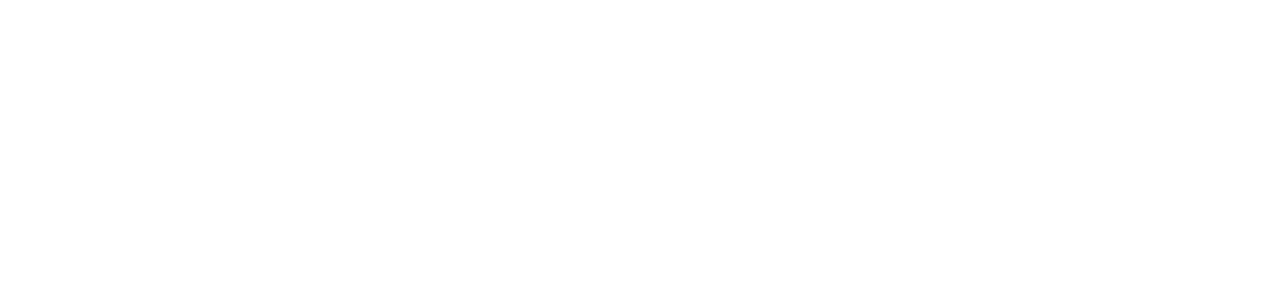
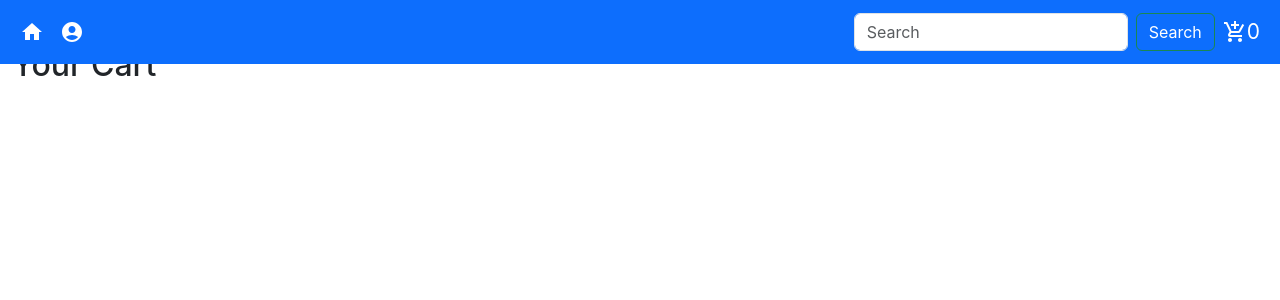
Before and after one commit to ksagar03/gamer-freak, a React (Create React App) app: page /cart in a window 1280 px wide. Before the commit this address had no page. Shown: the top 300 px of the page. Built offline with nearby package versions, Linux system fonts and the light colour scheme.

Commit message:
working on cart page to display user cart

```diff
--- a/src/App.js
+++ b/src/App.js
@@ -2,6 +2,7 @@
 import { Route, BrowserRouter as Router, Routes } from "react-router-dom";
 // import Carousel from "./components/Carousel";
 import Navbar from "./components/Navbar";
+import UserCart from "./components/UserCart";
 
 function App() {
   return (
@@ -16,6 +17,15 @@
             </div>
           }
         />
+        <Route
+          path="/cart"
+          element={
+            <div>
+              <Navbar />
+              <UserCart />
+            </div>
+          }
+        />
       </Routes>
     </Router>
   );
--- a/src/components/Navbar.jsx
+++ b/src/components/Navbar.jsx
@@ -25,8 +25,7 @@
             <ul className="navbar-nav mr-auto justify-content-end">
               <li className="nav-item active">
                 <IconButton>
-                  {" "}
-                  <HomeIcon sx={{ color: "white" }} />{" "}
+                  <HomeIcon sx={{ color: "white" }} />
                 </IconButton>
                 <IconButton
                   aria-label="Sign In or Sign Out"
@@ -53,7 +52,7 @@
           </form>
           <IconButton aria-label="add to shopping cart">
             <AddShoppingCartIcon sx={{ color: "white" }} />
-            <span className= "small text-white">{Cart.length}</span>
+            <span className="small text-white">{Cart.length}</span>
           </IconButton>
         </div>
       </nav>
--- /dev/null
+++ b/src/components/UserCart.jsx
@@ -0,0 +1,14 @@
+import { useStateValue } from "./StateProvider";
+
+import React from "react";
+
+const UserCart = () => {
+  const [{ Cart }, dispactch] = useStateValue();
+
+  return <div className="container-fluid">
+        <h2>Hello Guest</h2>
+        <h2>Your Cart</h2>
+      </div>
+};
+
+export default UserCart;
```
